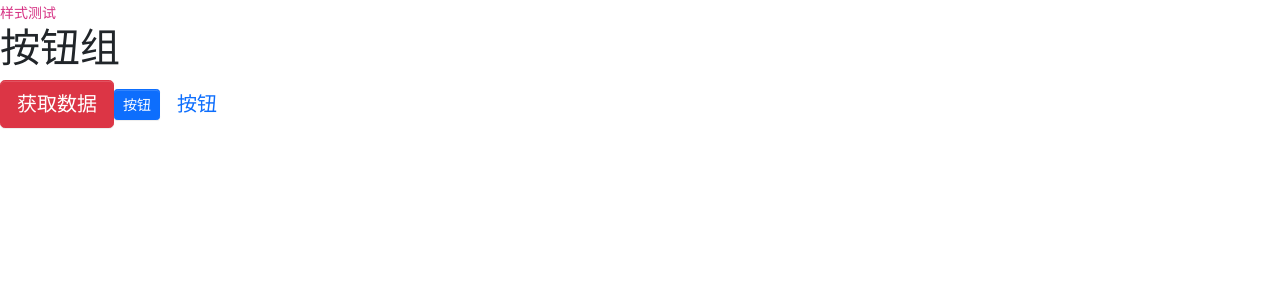
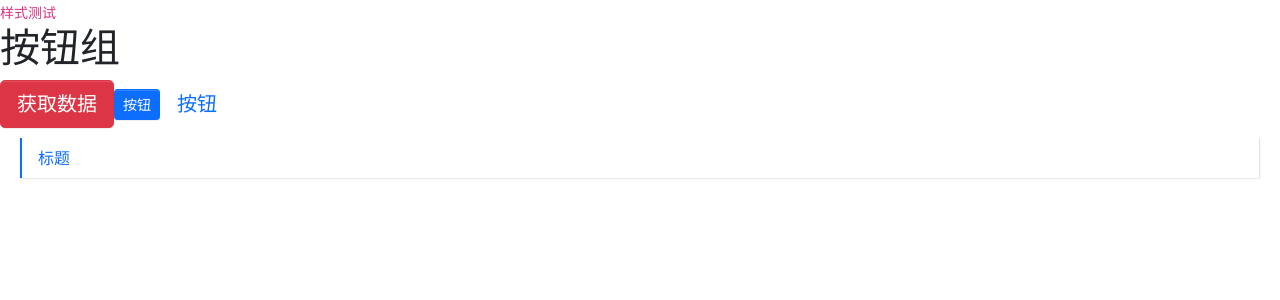
Before and after one commit to 2662419405/sh-react, a React (Create React App) app: page / in a window 1280 px wide. Shown: the top 300 px of the page. Built offline with nearby package versions, Linux system fonts and the light colour scheme.

Commit message:
菜单列表:tada: 测试用例

```diff
--- a/package.json
+++ b/package.json
@@ -3,6 +3,8 @@
   "version": "0.1.0",
   "private": true,
   "dependencies": {
+    "@fortawesome/fontawesome-svg-core": "^1.2.28",
+    "@fortawesome/react-fontawesome": "^0.1.9",
     "@testing-library/jest-dom": "^4.2.4",
     "@testing-library/react": "^9.3.2",
     "@testing-library/user-event": "^7.1.2",
@@ -17,6 +19,7 @@
     "react": "^16.13.1",
     "react-dom": "^16.13.1",
     "react-scripts": "3.4.1",
+    "react-transition-group": "^4.3.0",
     "typescript": "~3.7.2"
   },
   "scripts": {
@@ -39,5 +42,8 @@
       "last 1 firefox version",
       "last 1 safari version"
     ]
+  },
+  "devDependencies": {
+    "@types/react-transition-group": "^4.2.4"
   }
 }
--- a/src/App.tsx
+++ b/src/App.tsx
@@ -2,6 +2,7 @@ import React, { Component } from "react";
 import Button, { ButtonType, ButtonSize } from "./components/Button/button";
 import Menu from "./components/Menu/menu";
 import MenuItem from "./components/Menu/menuItem";
+import SubMenu from "./components/Menu/subMenu";
 import Axios from "./utils/sh-axios";
 
 interface Props {}
@@ -52,14 +53,12 @@ export default class App extends Component<Props, State> {
           >
             按钮
           </Button>
-          <Menu>
-            {list.map((v: { address: string }, i) => {
-              return (
-                <MenuItem index={i} disabled={true}>
-                  {v.address}
-                </MenuItem>
-              );
-            })}
+          <Menu mode="vertical">
+            <SubMenu title="标题">
+              {list.map((v: { address: string }, i) => {
+                return <MenuItem key={i}>{v.address}</MenuItem>;
+              })}
+            </SubMenu>
           </Menu>
         </div>
       </div>
--- /dev/null
+++ b/src/components/Icon/_style.scss
@@ -0,0 +1,5 @@
+@each $key, $val in $theme-colors {
+  .icon-#{$key} {
+    color: $val;
+  }
+}
--- /dev/null
+++ b/src/components/Icon/icon.tsx
@@ -0,0 +1,22 @@
+import React from 'react'
+import classNames from 'classnames'
+import { FontAwesomeIcon, FontAwesomeIconProps } from '@fortawesome/react-fontawesome'
+
+export type ThemeProps = 'primary' | 'secondary' | 'success' | 'info' | 'warning' | 'danger' | 'light' | 'dark'
+
+export interface IconProps extends FontAwesomeIconProps {
+  theme? : ThemeProps
+}
+
+const Icon: React.FC<IconProps> = (props) => {
+  // icon-primary
+  const { className, theme, ...restProps } = props
+  const classes = classNames('viking-icon', className, {
+    [`icon-${theme}`]: theme
+  })
+  return (
+    <FontAwesomeIcon className={classes} {...restProps} />
+  )
+}
+
+export default Icon
--- /dev/null
+++ b/src/components/Icon/index.tsx
@@ -0,0 +1,3 @@
+import Icon from './icon'
+
+export default Icon
--- /dev/null
+++ b/src/components/Menu/_style.scss
@@ -0,0 +1,98 @@
+.viking-menu {
+    display: flex;
+    flex-wrap: wrap;
+    padding-left: 0;
+    margin-bottom: 30px;
+    list-style: none;
+    border-bottom: $menu-border-width solid $menu-border-color;
+    box-shadow: $menu-box-shadow;
+    >.menu-item {
+      padding: $menu-item-padding-y $menu-item-padding-x;
+      cursor: pointer;
+      transition: $menu-transition;
+      &:hover, &:focus {
+        text-decoration: none;
+      }
+      &.is-disabled {
+        color: $menu-item-disabled-color;
+        pointer-events: none;
+        cursor: default;
+      }
+      &.is-active, &:hover {
+        color: $menu-item-active-color;
+        border-bottom: $menu-item-active-border-width solid $menu-item-active-color;
+      }
+    }
+    .submenu-item {
+      position: relative;
+      .submenu-title {
+        display: flex;
+        align-items: center;
+      }
+      .arrow-icon {
+        transition: transform .25s ease-in-out;
+        margin-left: 3px;
+      }
+      &:hover {
+        .arrow-icon {
+          transform: rotate(180deg);
+        }
+      }
+    }
+    .is-vertical {
+      .arrow-icon {
+        transform: rotate(0deg) !important;
+      }
+    }
+    .is-vertical.is-opened {
+      .arrow-icon {
+        transform: rotate(180deg) !important;
+      }
+    }
+    .viking-submenu {
+      //display: none;
+      list-style:none;
+      padding-left: 0;
+      white-space: nowrap;
+      //transition: $menu-transition;
+      .menu-item {
+        padding: $menu-item-padding-y $menu-item-padding-x;
+        cursor: pointer;
+        transition: $menu-transition;
+        color: $body-color;
+        &.is-active, &:hover {
+          color: $menu-item-active-color !important;
+        }
+      }
+    }
+    .viking-submenu.menu-opened {
+      //display: block;
+    }
+  }
+  .menu-horizontal {
+    >.menu-item {
+      border-bottom: $menu-item-active-border-width solid transparent;
+    }
+    .viking-submenu {
+      position: absolute;
+      background: $white;
+      z-index: 100;
+      top: calc(100% + 8px);
+      left: 0;
+      border: $menu-border-width solid $menu-border-color;
+      box-shadow: $submenu-box-shadow;
+    }
+  }
+  .menu-vertical {
+    flex-direction: column;
+    border-bottom: 0px;
+    margin: 10px 20px;
+    border-right: $menu-border-width solid $menu-border-color;
+    >.menu-item {
+      border-left: $menu-item-active-border-width solid transparent;
+      &.is-active, &:hover {
+        border-bottom: 0px;
+        border-left: $menu-item-active-border-width solid $menu-item-active-color;
+      }
+    }
+  }
--- a/src/components/Menu/menu.tsx
+++ b/src/components/Menu/menu.tsx
@@ -1,51 +1,78 @@
-import React, { useState, createContext } from "react";
-import classNames from "classnames";
+import React, { FC, useState, createContext, CSSProperties } from 'react'
+import classNames from 'classnames'
+import { MenuItemProps } from './menuItem'
 
-type MenuMode = "horizontal" | "vertical";
-type MenuContextProps = (selectedIndex: number) => void;
+type MenuMode = 'horizontal' | 'vertical'
 export interface MenuProps {
-  defaultIndex?: number;
+  /**默认 active 的菜单项的索引值 */
+  defaultIndex?: string;
   className?: string;
+  /**菜单类型 横向或者纵向 */
   mode?: MenuMode;
-  style?: React.CSSProperties;
-  onSelect?: MenuContextProps;
+  style?: CSSProperties;
+  /**点击菜单项触发的回掉函数 */
+  onSelect?: (selectedIndex: string) => void;
+  /**设置子菜单的默认打开 只在纵向模式下生效 */
+  defaultOpenSubMenus?: string[];
+}
+interface IMenuContext {
+  index: string;
+  onSelect?: (selectedIndex: string) => void;
+  mode?: MenuMode;
+  defaultOpenSubMenus?: string[];
 }
 
-interface IMenuContext {
-  index: number;
-  onSelect?: MenuContextProps;
+export const MenuContext = createContext<IMenuContext>({index: '0'})
+/**
+ * 为网站提供导航功能的菜单。支持横向纵向两种模式，支持下拉菜单。
+ * ~~~js
+ * import { Menu } from 'vikingship'
+ * ~~~
+ */
+export const Menu: FC<MenuProps> = (props) => {
+  const { className, mode, style, children, defaultIndex, onSelect, defaultOpenSubMenus } = props
+  const [ currentActive, setActive ] = useState(defaultIndex)
+  const classes = classNames('viking-menu', className, {
+    'menu-vertical': mode === 'vertical',
+    'menu-horizontal': mode !== 'vertical',
+  })
+  const handleClick = (index: string) => {
+    setActive(index)
+    if(onSelect) {
+      onSelect(index)
+    }
+  }
+  const passedContext: IMenuContext = {
+    index: currentActive ? currentActive : '0',
+    onSelect: handleClick,
+    mode,
+    defaultOpenSubMenus,
+  }
+  const renderChildren = () => {
+    return React.Children.map(children, (child, index) => {
+      const childElement = child as React.FunctionComponentElement<MenuItemProps>
+      const { displayName } = childElement.type
+      if (displayName === 'MenuItem' || displayName === 'SubMenu') {
+        return React.cloneElement(childElement, {
+          index: index.toString()
+        })
+      } else {
+        console.error("Warning: Menu has a child which is not a MenuItem component")
+      }
+    })
+  }
+  return (
+    <ul className={classes} style={style} data-testid="test-menu">
+      <MenuContext.Provider value={passedContext}>
+        {renderChildren()}
+      </MenuContext.Provider>
+    </ul>
+  )
+}
+Menu.defaultProps = {
+  defaultIndex: '0',
+  mode: 'horizontal',
+  defaultOpenSubMenus: [],
 }
 
-export const MenuContext = createContext<IMenuContext>({ index: 0 });
-
-const Menu: React.FC<MenuProps> = (props) => {
-  const { className, mode, style, children, defaultIndex, onSelect } = props;
-  const [currentActive, setActive] = useState(defaultIndex);
-  const classes = classNames("viking-menu", className, {
-    "menu-vertical": mode === "vertical",
-  });
-  const handleClick = (index: number) => {
-    setActive(index);
-    if (onSelect) {
-      onSelect(index);
-    }
-  };
-  const passedContext: IMenuContext = {
-    index: currentActive ? currentActive : 0,
-    onSelect: handleClick,
-  };
-  return (
-    <ul className={classes} style={style}>
-      <MenuContext.Provider value={passedContext}>
-        {children}
-      </MenuContext.Provider>
-    </ul>
-  );
-};
-
-Menu.defaultProps = {
-  defaultIndex: 0,
-  mode: "horizontal",
-};
-
 export default Menu;
--- a/src/components/Menu/menuItem.tsx
+++ b/src/components/Menu/menuItem.tsx
@@ -1,31 +1,31 @@
-import React, { useContext } from "react";
-import classNames from "classnames";
-import { MenuContext } from "./menu";
-
+import React, { useContext } from 'react'
+import classNames from 'classnames'
+import { MenuContext } from './menu'
 export interface MenuItemProps {
-  index: number;
+  index?: string;
   disabled?: boolean;
   className?: string;
   style?: React.CSSProperties;
 }
 
 const MenuItem: React.FC<MenuItemProps> = (props) => {
-  const { index, children, style, className, disabled } = props;
-  const context = useContext(MenuContext);
-  const classes = classNames(className, "menu-item", {
-    "is-disabled": disabled,
-    "is-active": context.index === index,
-  });
+  const { index, disabled, className, style, children } = props
+  const context = useContext(MenuContext)
+  const classes = classNames('menu-item', className, {
+    'is-disabled': disabled,
+    'is-active': context.index === index
+  })
   const handleClick = () => {
-    if (context.onSelect && !disabled) {
-      context.onSelect(index);
+    if (context.onSelect && !disabled && (typeof index === 'string')) {
+      context.onSelect(index)
     }
-  };
+  }
   return (
-    <li style={style} className={classes} onClick={handleClick}>
+    <li className={classes} style={style} onClick={handleClick}>
       {children}
     </li>
-  );
-};
+  )
+}
 
-export default MenuItem;
+MenuItem.displayName = 'MenuItem'
+export default MenuItem
--- /dev/null
+++ b/src/components/Menu/subMenu.tsx
@@ -0,0 +1,89 @@
+import React, { useContext, useState, FunctionComponentElement } from "react";
+import classNames from "classnames";
+import { MenuContext } from "./menu";
+import { MenuItemProps } from "./menuItem";
+import Icon from "../Icon/icon";
+export interface SubMenuProps {
+  index?: string;
+  title: string;
+  className?: string;
+}
+
+const SubMenu: React.FC<SubMenuProps> = ({
+  index,
+  title,
+  children,
+  className,
+}) => {
+  const context = useContext(MenuContext);
+  const openedSubMenus = context.defaultOpenSubMenus as Array<string>;
+  const isOpend =
+    index && context.mode === "vertical"
+      ? openedSubMenus.includes(index)
+      : false;
+  const [menuOpen, setOpen] = useState(isOpend);
+  const classes = classNames("menu-item submenu-item", className, {
+    "is-active": context.index === index,
+    "is-opened": menuOpen,
+    "is-vertical": context.mode === "vertical",
+  });
+  const handleClick = (e: React.MouseEvent) => {
+    e.preventDefault();
+    setOpen(!menuOpen);
+  };
+  let timer: any;
+  const handleMouse = (e: React.MouseEvent, toggle: boolean) => {
+    clearTimeout(timer);
+    e.preventDefault();
+    timer = setTimeout(() => {
+      setOpen(toggle);
+    }, 300);
+  };
+  const clickEvents =
+    context.mode === "vertical"
+      ? {
+          onClick: handleClick,
+        }
+      : {};
+  const hoverEvents =
+    context.mode !== "vertical"
+      ? {
+          onMouseEnter: (e: React.MouseEvent) => {
+            handleMouse(e, true);
+          },
+          onMouseLeave: (e: React.MouseEvent) => {
+            handleMouse(e, false);
+          },
+        }
+      : {};
+  const renderChildren = () => {
+    const subMenuClasses = classNames("viking-submenu", {
+      "menu-opened": menuOpen,
+    });
+    const childrenComponent = React.Children.map(children, (child, i) => {
+      const childElement = child as FunctionComponentElement<MenuItemProps>;
+      if (childElement.type.displayName === "MenuItem") {
+        return React.cloneElement(childElement, {
+          index: `${index}-${i}`,
+        });
+      } else {
+        console.error(
+          "Warning: SubMenu has a child which is not a MenuItem component"
+        );
+      }
+    });
+    return <ul className={subMenuClasses}>{childrenComponent}</ul>;
+  };
+  return (
+    <li key={index} className={classes} {...hoverEvents}>
+      <div className="submenu-title" {...clickEvents}>
+        {title}
+        <Icon icon="angle-down" className="arrow-icon" />
+      </div>
+      {renderChildren()}
+    </li>
+  );
+};
+
+SubMenu.displayName = "SubMenu";
+export default SubMenu;
--- a/src/styles/index.scss
+++ b/src/styles/index.scss
@@ -6,3 +6,4 @@
 @import "mixin";
 // Button
 @import "../components/Button/style";
+@import "../components/Menu/style";
```
Also changed, not shown: src/components/Menu/index.tsx (added, +15 -0 lines), src/setupTests.ts (added, +1 -0 lines), 2 other files (tests, documents, lock files or other folders).
